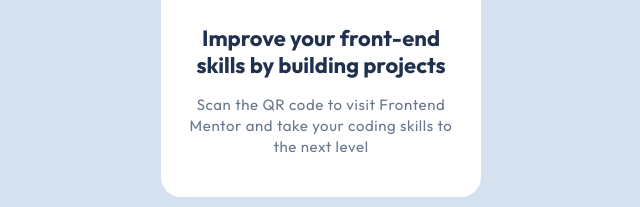
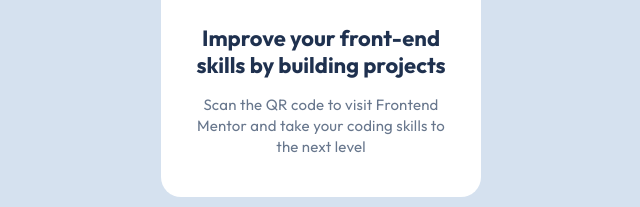
Before and after one commit to ahmedEid6/qr-code-component, a plain HTML site: page index.html in a window 1280 px wide. Shown: the part 535-742 px from the top of the page, 319-959 px from the left. Drawn offline with Linux system fonts and the light colour scheme.

Commit message:
Finish the qr code component

```diff
--- a/index.html
+++ b/index.html
@@ -26,11 +26,13 @@
     <main>
       <section class="card">
         <img src="images/image-qr-code.png" alt="Qr code image" />
-        <h2>Improve your front-end skills by building projects</h2>
-        <p>
-          Scan the QR code to visit Frontend Mentor and take your coding skills
-          to the next level
-        </p>
+        <div class="card-content">
+          <h2>Improve your front-end skills by building projects</h2>
+          <p>
+            Scan the QR code to visit Frontend Mentor and take your coding
+            skills to the next level
+          </p>
+        </div>
       </section>
     </main>
   </body>
--- a/style.css
+++ b/style.css
@@ -35,8 +35,12 @@
   border-radius: 10px;
 }
 
+.card-content {
+  padding-inline: 16px;
+  margin-top: 24px;
+}
+
 .card h2 {
-  margin-top: 24px;
   margin-bottom: 16px;
   font-weight: 700;
   color: #1f314f;
@@ -47,6 +51,6 @@
 .card p {
   color: #68778d;
   line-height: 1.4;
-  letter-spacing: 0.6px;
+  letter-spacing: 0.2px;
   font-size: 1rem;
 }
```
